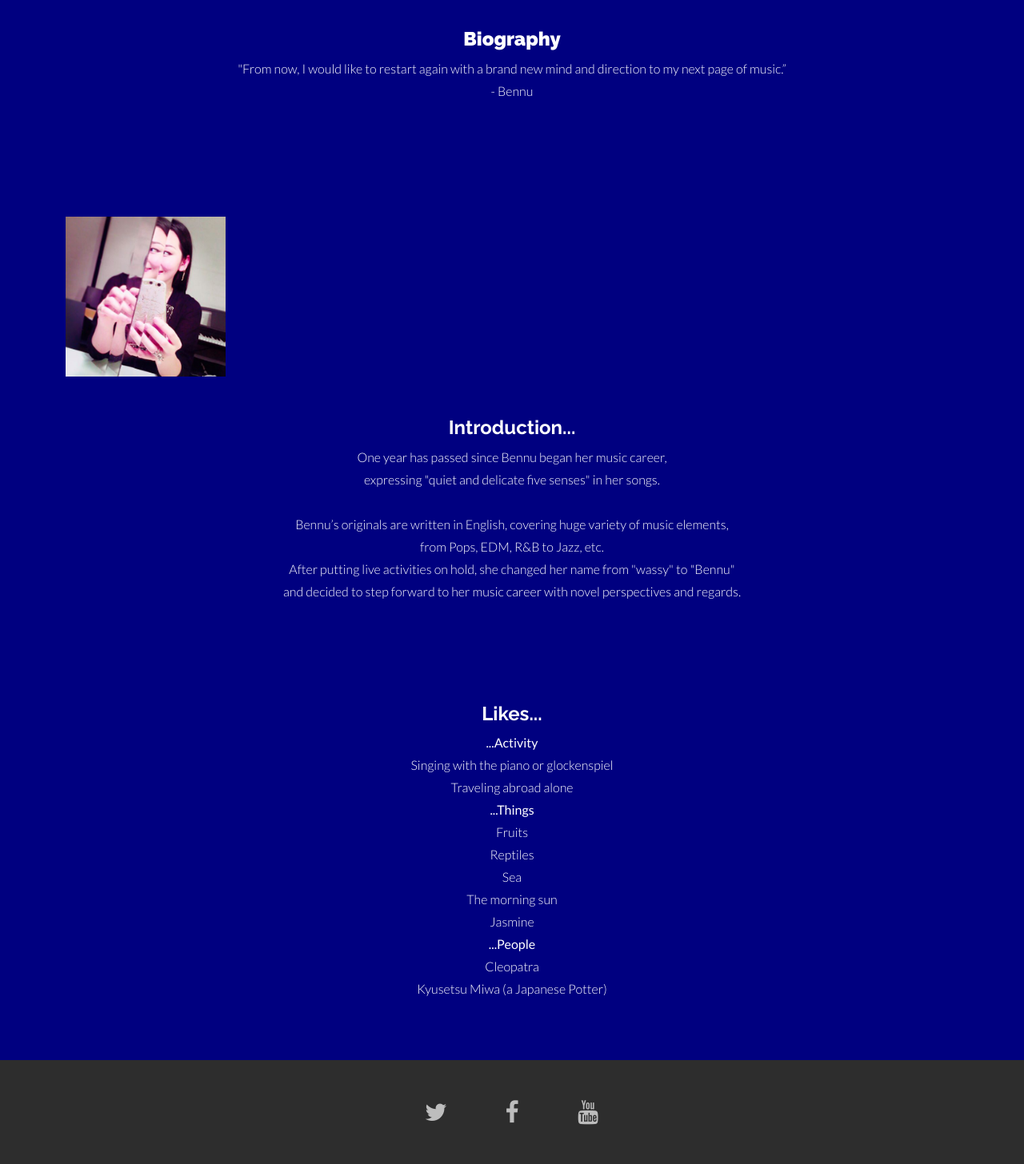
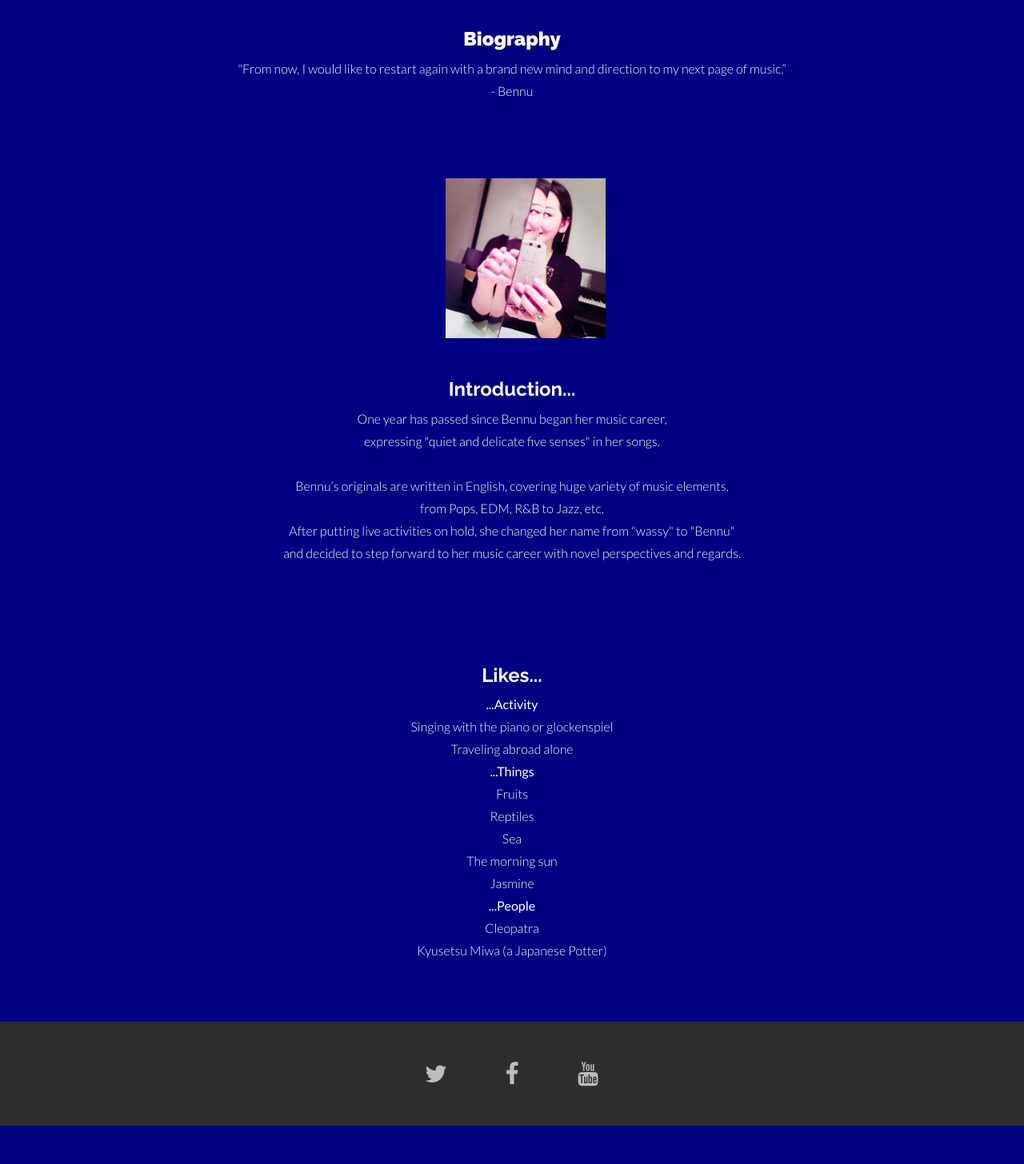
Before and after one commit to hwakabh/bennu-official.page, a Django app: page /biography/ in a window 1280 px wide. Shown: the part 70-1526 px from the top of the page at 80% size. After the commit the page ends 1478 px from the top, so only its background shows below. Run offline with Django 5.2, Linux system fonts and the light colour scheme.

Commit message:
refactor(ui): fixed allocation of bio img.

```diff
--- a/bennuhp/templates/bennuhp/biography.html
+++ b/bennuhp/templates/bennuhp/biography.html
@@ -15,10 +15,8 @@
 
 
 <div class="container w">
-  <div class="row">
-    <div class="col">
-      <br>
-      <br>
+  <div class="row justify-content-md-center">
+    <div class="col col-lg-2">
       <img class="img-circle" src="{% static 'bennuhp/img/bio.jpg' %}" width="200" height="200" alt="">
     </div>
   </div>
@@ -60,6 +58,7 @@
           <b>...People</b><br>
           Cleopatra<br>
           Kyusetsu Miwa (a Japanese Potter)<br>
+        </p>
       </div>
     </div>
   </div>
```
Lines whose indentation alone changed are shown as unchanged.
